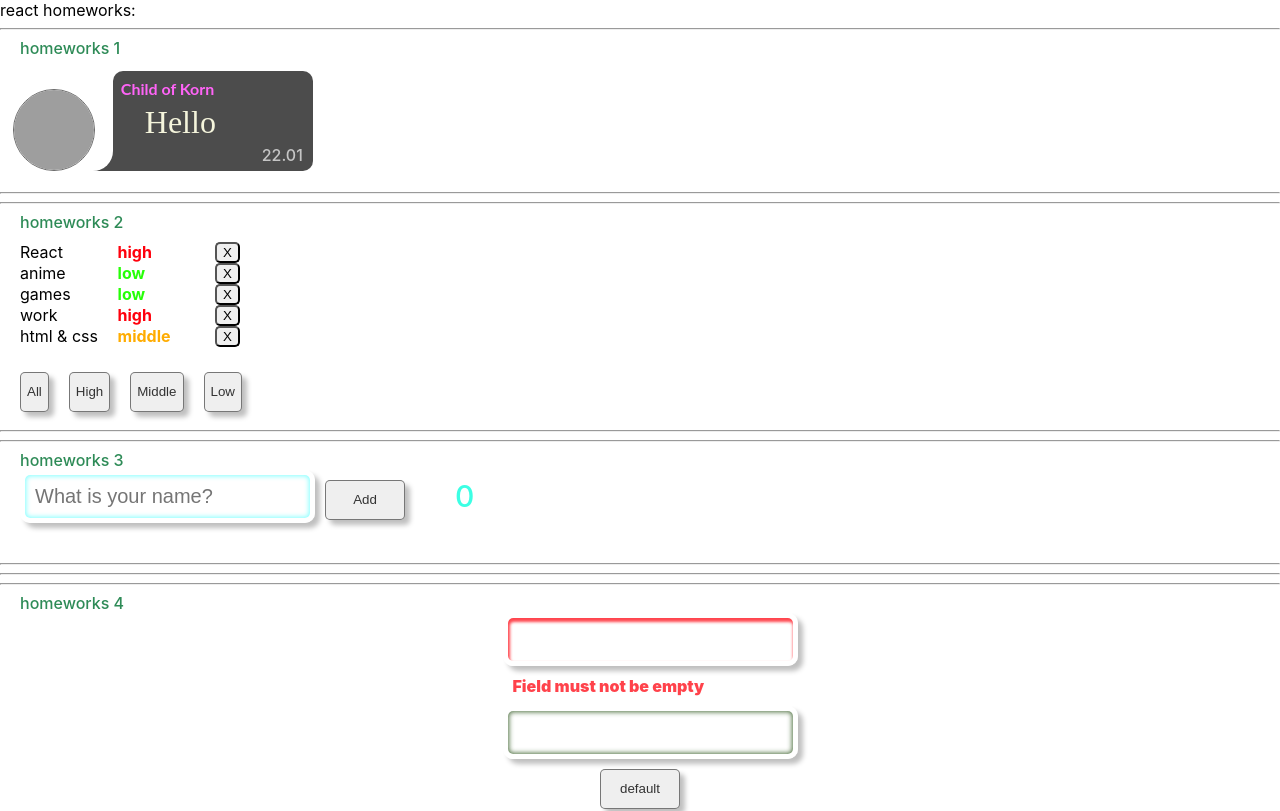
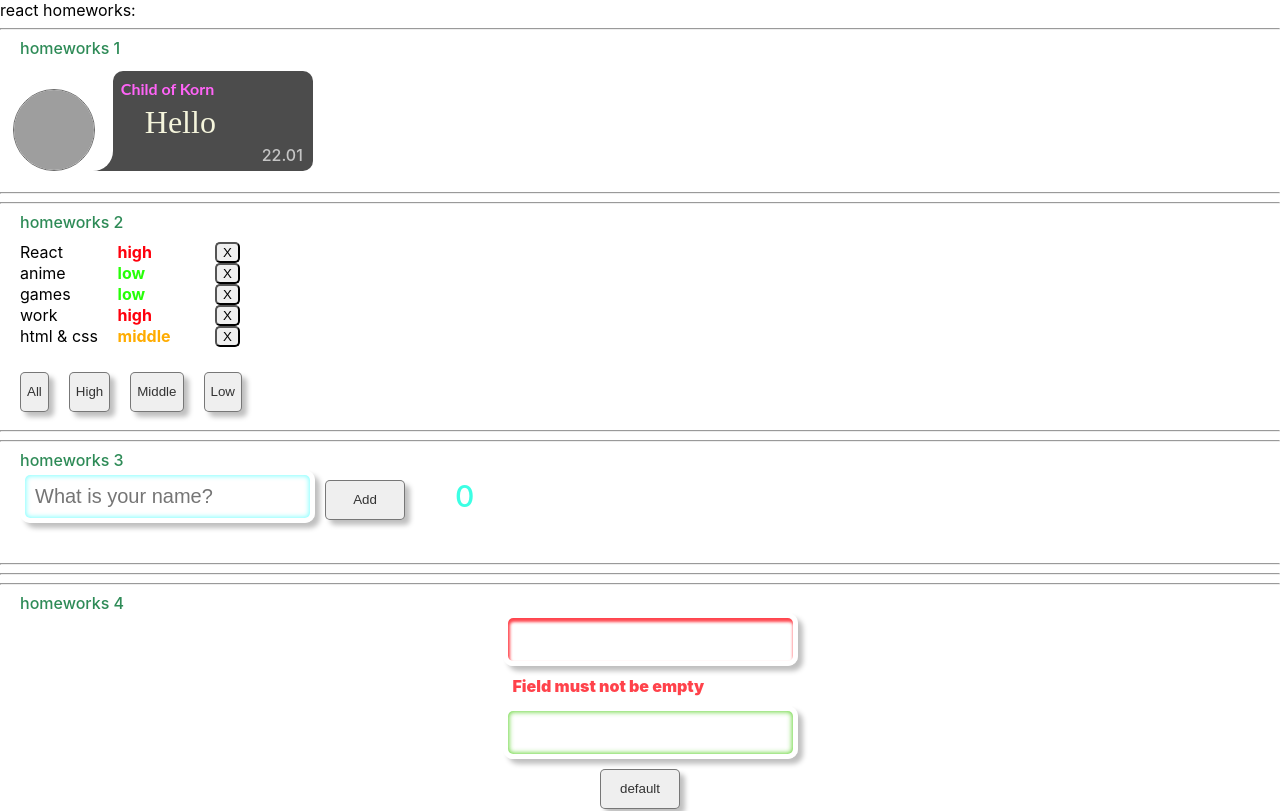
Before and after one commit to Metaloziz/homeworks-my, a React (Create React App) app: page / in a window 1280 px wide. Shown: the top 811 px of the page. Built offline with nearby package versions, Linux system fonts and the light colour scheme; grey boxes are pictures that could not be loaded.

Commit message:
4 task_doing_css

```diff
--- a/src/p2-homeworks/h4/HW4.module.css
+++ b/src/p2-homeworks/h4/HW4.module.css
@@ -1,5 +1,12 @@
 .blue {
-    box-shadow: 0px 0px 5px 1px rgba(35, 77, 17, 0.8) inset, 5px 5px 5px rgb(0 0 0 / 25%);
+    box-shadow: 0px 0px 5px 1px rgba(68, 204, 10, 0.8) inset, 5px 5px 5px rgb(0 0 0 / 25%);
+}
+.blue:hover {
+    box-shadow: 1px 3px 3px 1px rgba(68, 204, 10, 0.8) inset, 5px 5px 5px rgb(0 0 0 / 25%);
+}
+.blue:focus {
+
+    box-shadow: 0 3px 3px 3px rgba(68, 204, 10, 0.8) inset, 5px 5px 5px rgb(0 0 0 / 25%);
 }
 
 .column {
```
